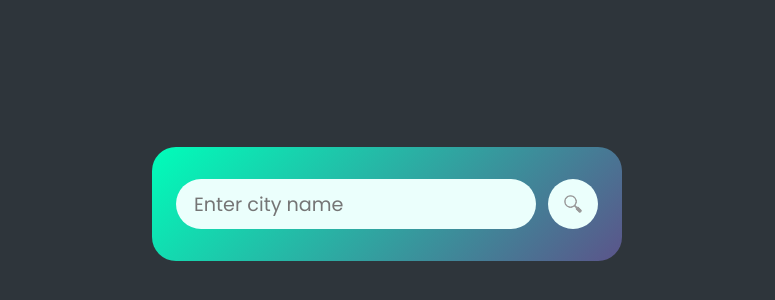
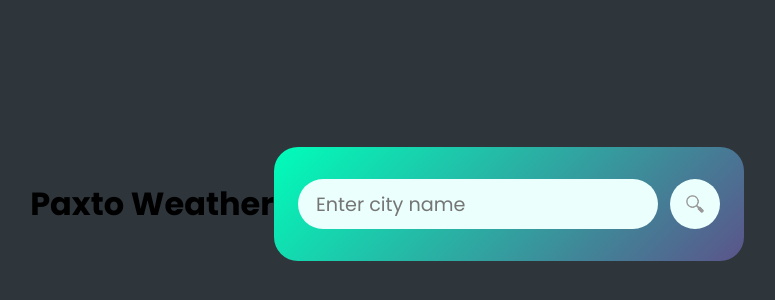
Before and after one commit to Paxto2002/Paxto-Weather-App, a plain HTML site: page index.html in a window 1280 px wide. Shown: the part 196-496 px from the top of the page, without its empty margins (253-1028 px from the left). Drawn offline with Linux system fonts and the light colour scheme.

Commit message:
Update index.html

```diff
--- a/index.html
+++ b/index.html
@@ -10,6 +10,7 @@
     <link rel="stylesheet" href="app.css">
 </head>
 <body>
+    <h1  class="main-heading">Paxto Weather</h1>
     <main class="card">
         <div class="search">
             <input type="text" placeholder="Enter city name">
```
